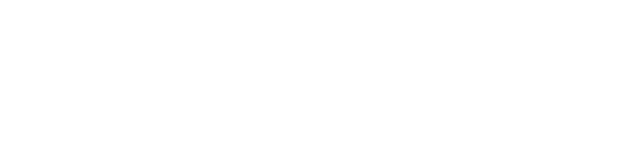
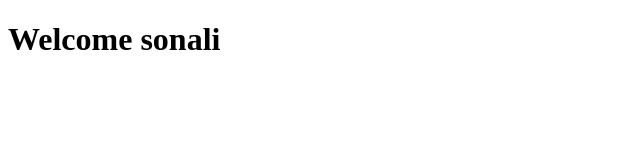
Before and after one commit to sonalikokalki/portfolio-website, a plain HTML site: page index.html in a window 1280 px wide. Shown: the whole page, without its empty margins (0-640 px from the left). Drawn offline with Linux system fonts and the light colour scheme.

Commit message:
docs : Added text

```diff
--- a/index.html
+++ b/index.html
@@ -7,6 +7,6 @@
     <title>Document</title>
 </head>
 <body>
-
+    <h1>Welcome sonali</h1>
 </body>
 </html>
```
